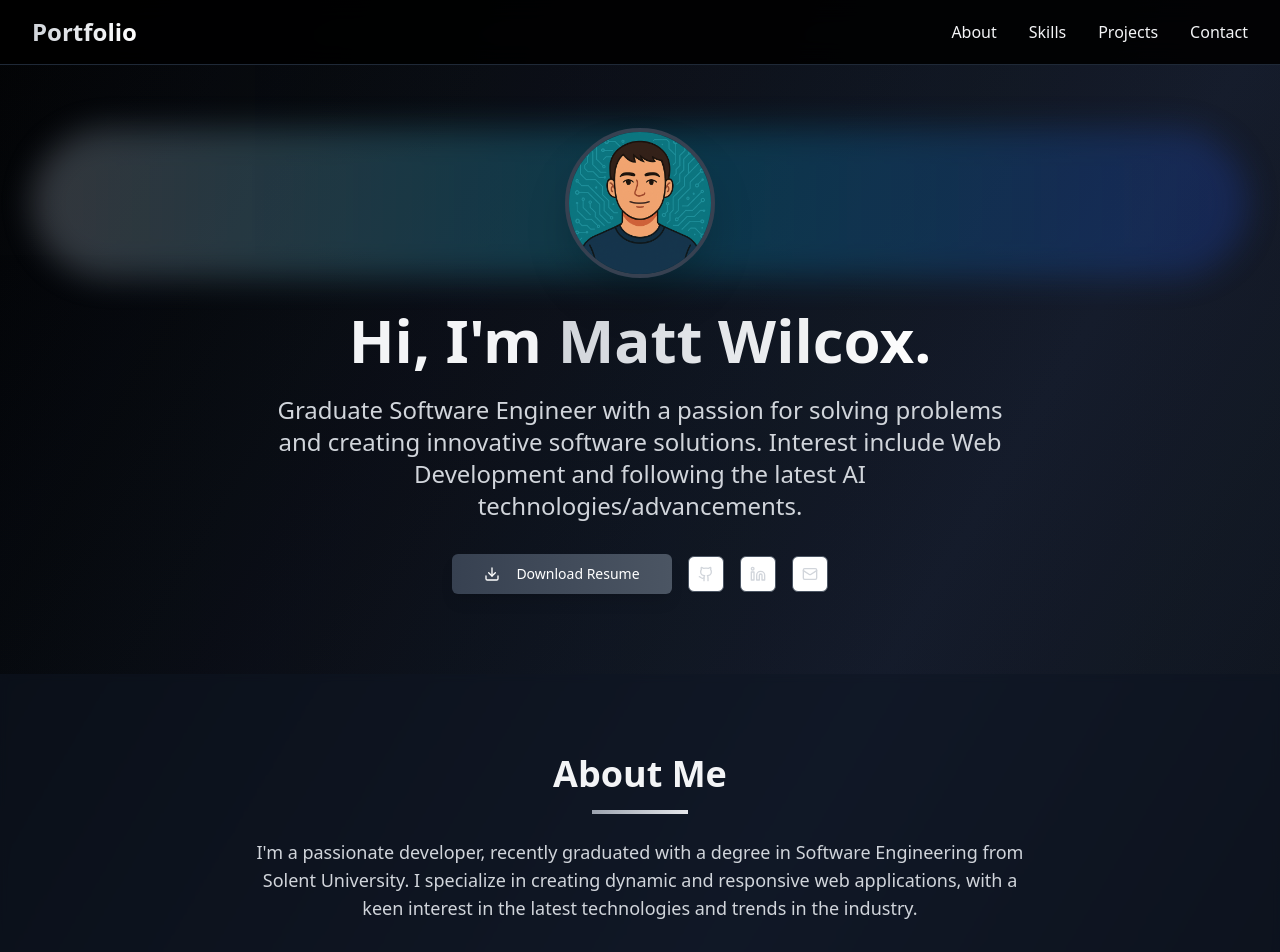
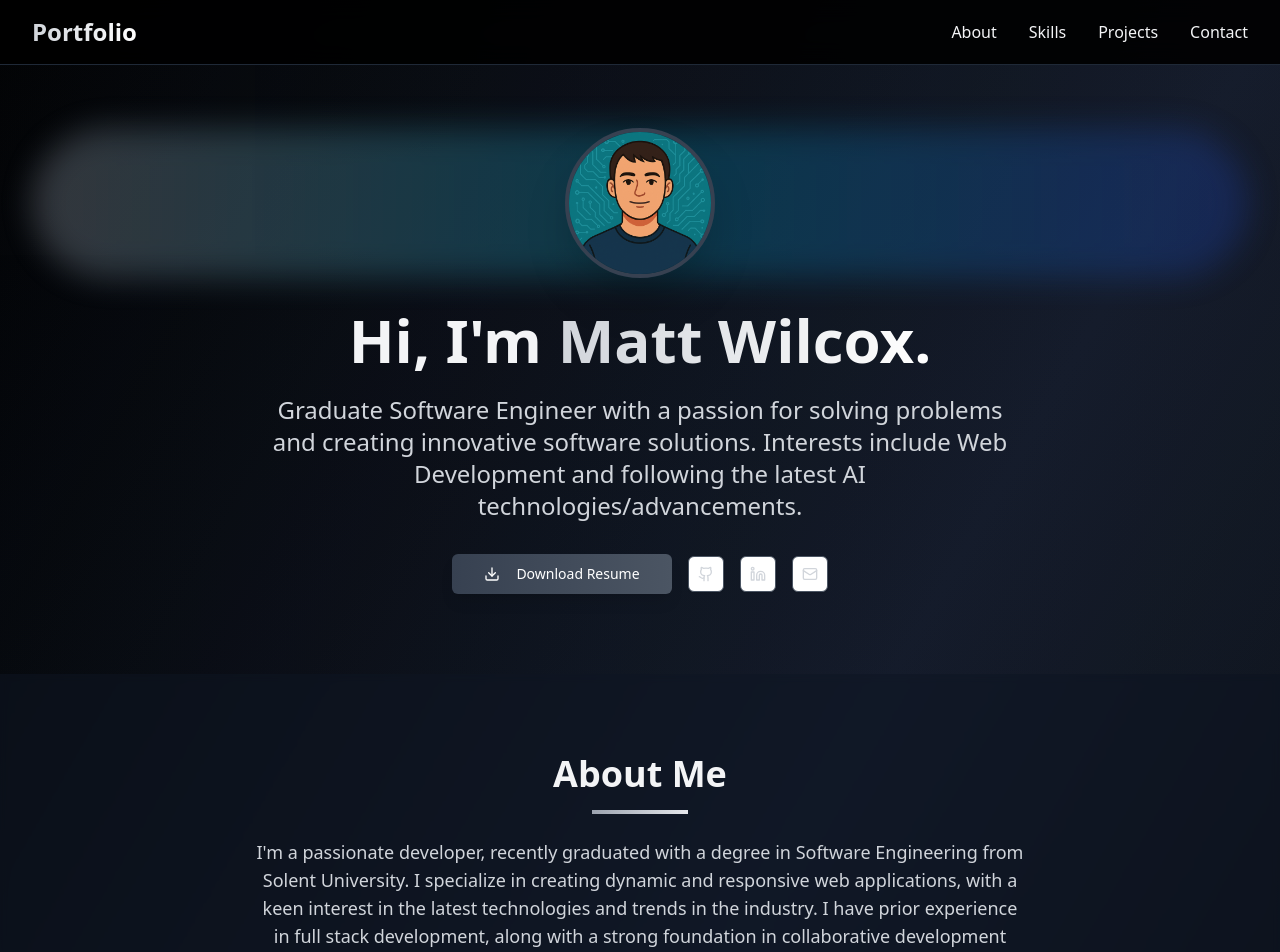
Before and after one commit to MattMW04/Matt-Wilcox-Portfolio-Site, a Next.js app: page / in a window 1280 px wide. Shown: the top 952 px of the page. Built offline with nearby package versions, Linux system fonts and the light colour scheme.

Commit message:
Text edits in hero and about me sections

```diff
--- a/app/components/about-me.tsx
+++ b/app/components/about-me.tsx
@@ -9,7 +9,7 @@ export default function AboutMe() {
                         <h2 className="text-3xl sm:text-4xl font-bold text-gray-100 mb-4">About Me</h2>
                         <div className="w-24 h-1 bg-gradient-to-r from-gray-400 to-gray-200 mx-auto mb-6"></div>
                         <p className="text-lg text-gray-300 max-w-3xl mx-auto">
-                            I&apos;m a passionate developer, recently graduated with a degree in Software Engineering from Solent University. I specialize in creating dynamic and responsive web applications, with a keen interest in the latest technologies and trends in the industry.
+                            I&apos;m a passionate developer, recently graduated with a degree in Software Engineering from Solent University. I specialize in creating dynamic and responsive web applications, with a keen interest in the latest technologies and trends in the industry. I have prior experience in full stack development, along with a strong foundation in collaborative development using Agile Methodologies.
                         </p>
                     </div>
                     <div className="grid md:grid-cols-2 gap-12 items-center">
--- a/app/components/hero-section.tsx
+++ b/app/components/hero-section.tsx
@@ -27,7 +27,7 @@ export default function HeroSection() {
                             </span>
                         </h1>
                         <p className="text-xl sm:text-2xl text-gray-300 mb-8 max-w-3xl mx-auto leading-relaxed">
-                            Graduate Software Engineer with a passion for solving problems and creating innovative software solutions. Interest include Web Development and following the latest AI technologies/advancements.
+                            Graduate Software Engineer with a passion for solving problems and creating innovative software solutions. Interests include Web Development and following the latest AI technologies/advancements.
                         </p>
                         <div className="flex flex-col sm:flex-row gap-4 justify-center items-center">
                             <a href="/MatthewWilcoxResume.pdf" target="_blank" rel="noopener noreferrer" download>
```
